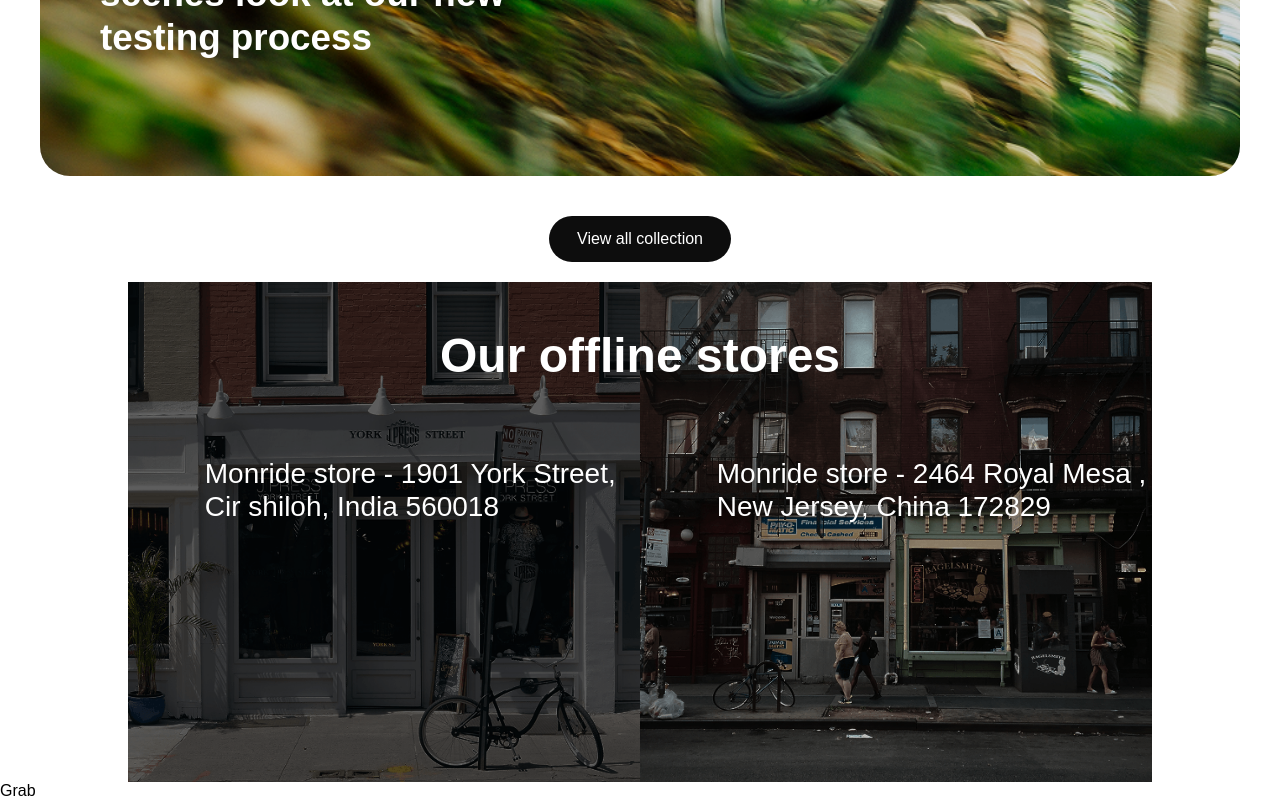
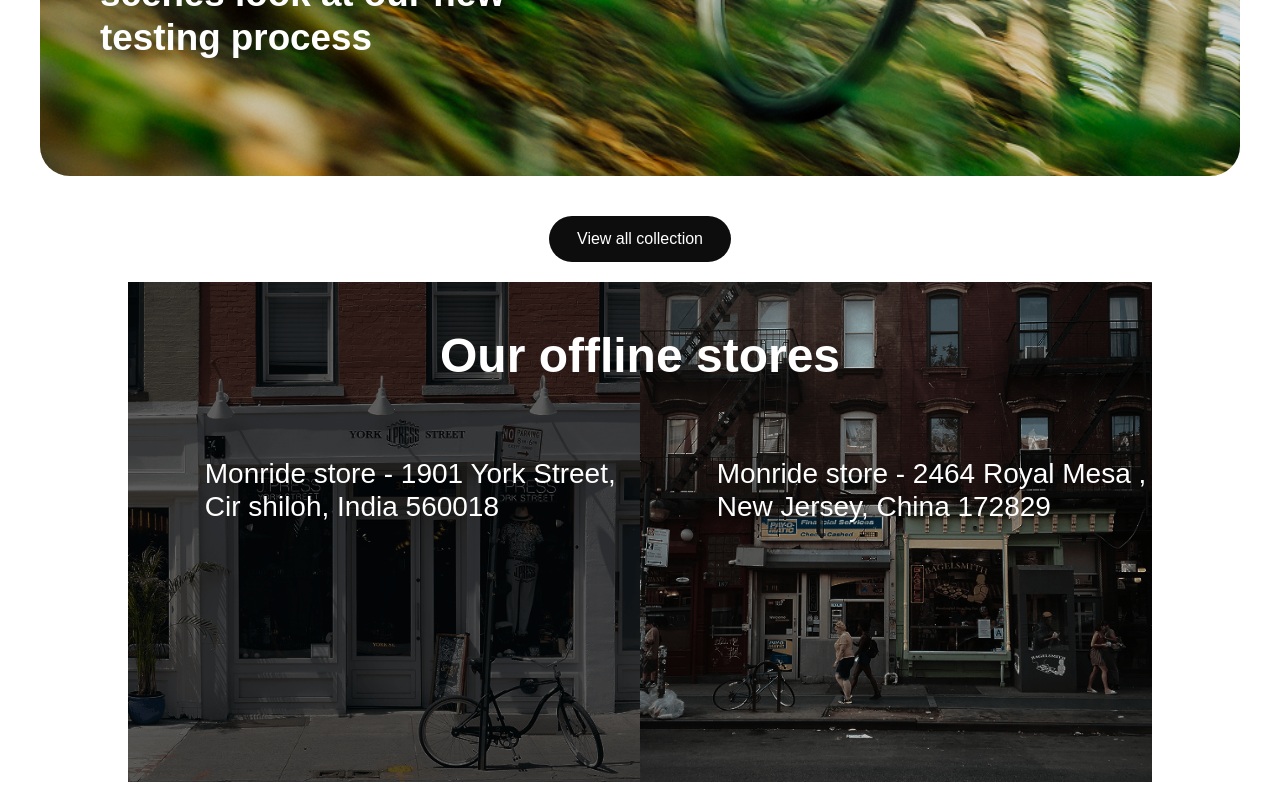
Before and after one commit to Akmalov-dev/Mornride, a React (Vite) app: page / in a window 1280 px wide. Shown: the part 945-1745 px from the top of the page. Built offline with nearby package versions, Linux system fonts and the light colour scheme.

Commit message:
offline-text css fnish

```diff
--- a/src/components/Grab/Grab.jsx
+++ b/src/components/Grab/Grab.jsx
@@ -3,7 +3,11 @@ import React from 'react'
 
 function Grab() {
   return (
-    <div>Grab</div>
+    <>
+    <section className="grab">
+        <div className="container"></div>
+    </section>
+    </>
   )
 }
 
```
